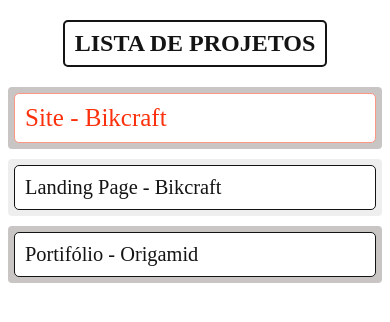
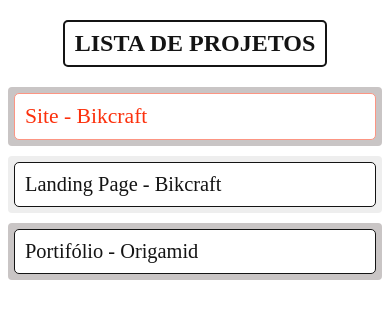
Before and after one commit to giovanigchaves/giovanigchaves.github.io, a plain HTML site: page index.html in a window 390 px wide. In both pictures the pointer is over the link "Site - Bikcraft". Drawn offline with Linux system fonts and the light colour scheme; a web font is replaced by a local one.

Commit message:
ajust hover

```diff
--- a/css/style.css
+++ b/css/style.css
@@ -69,7 +69,7 @@
 .projetos a:hover{
   border-color: #fc9583;
   color: #fc300c;
-  font-size: 25px;
+  font-size: 1.6rem;
 }
 
 @media(max-width: 400px){
@@ -90,5 +90,7 @@
     padding: 6px;
     margin: 0 8px;
   }
-
+  .projetos a:hover{
+    font-size: 1.35rem;
+  }
 }
```
